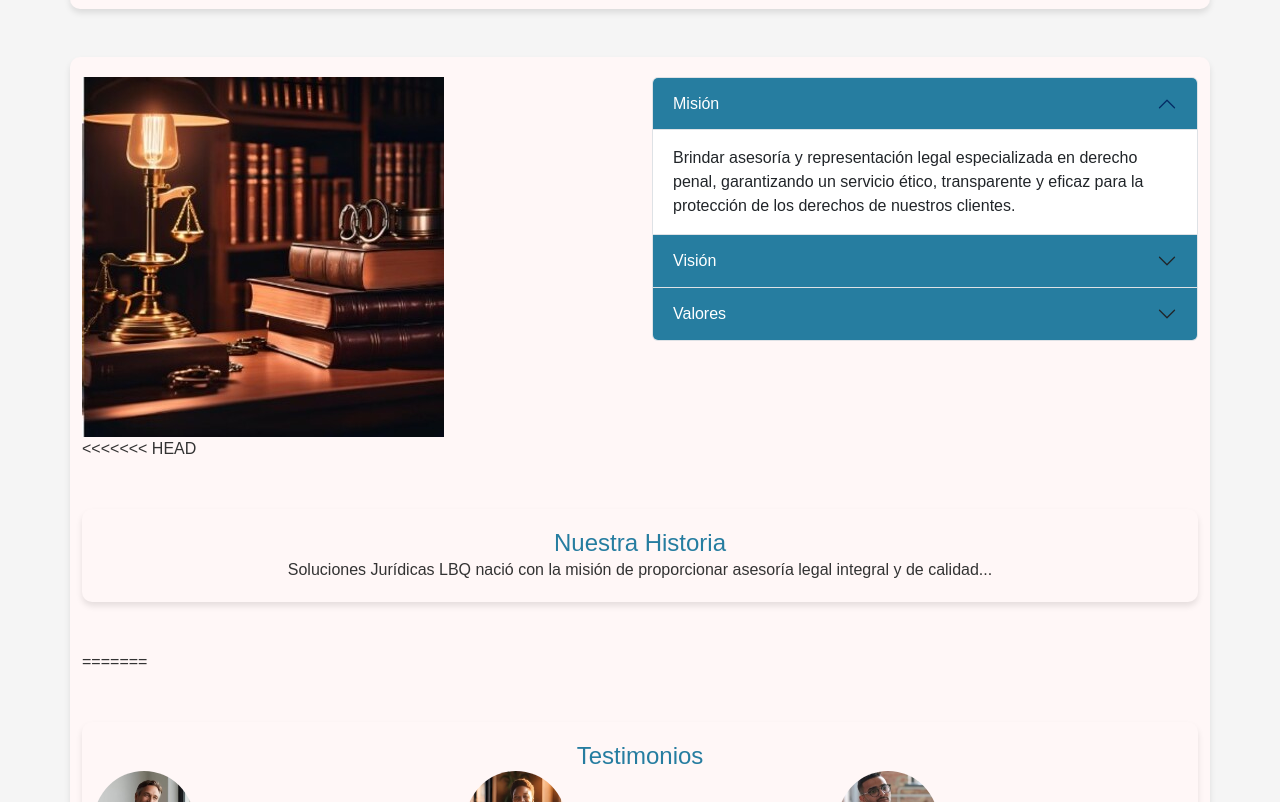
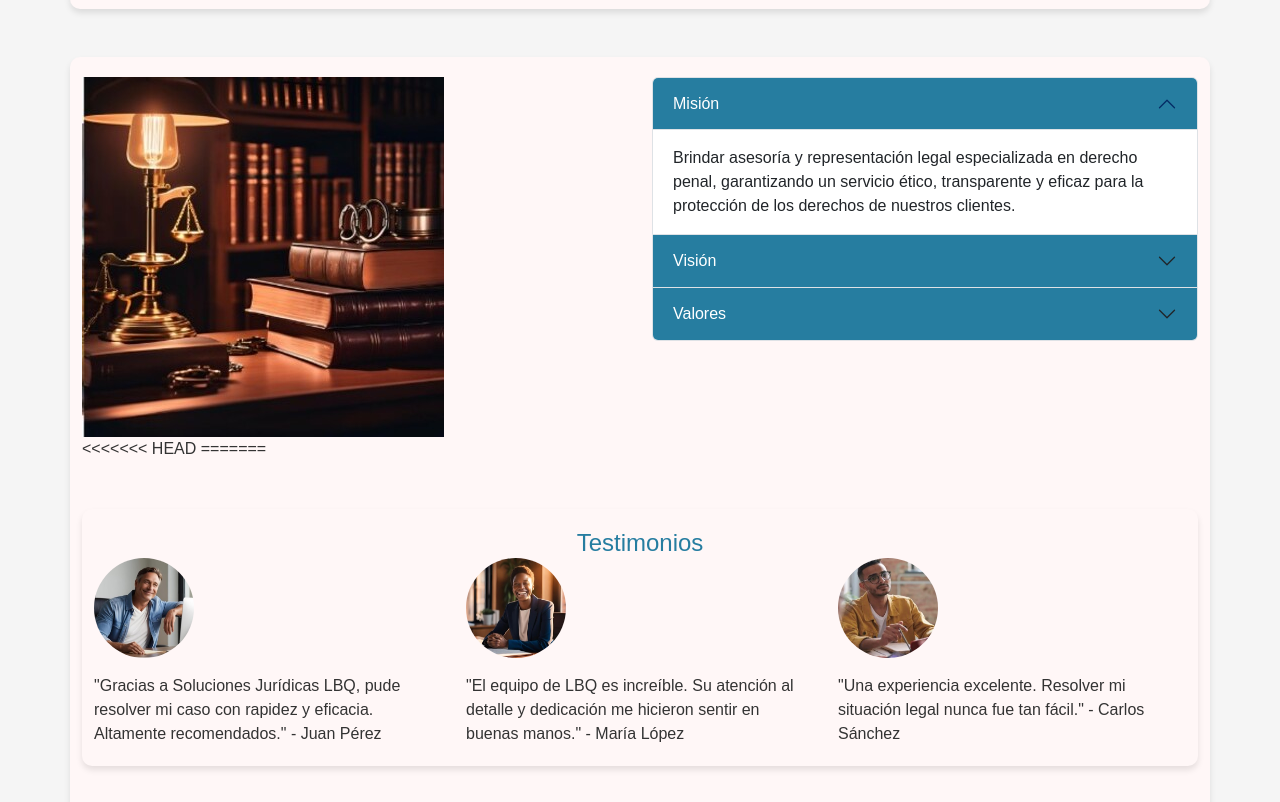
Before and after one commit to luky2908/soluciones-juridicas-lbq, a plain HTML site: page about.html in a window 1280 px wide. Shown: the part 375-1177 px from the top of the page. Drawn offline with nearby package versions, Linux system fonts and the light colour scheme.

Commit message:
Update about.html

```diff
--- a/about.html
+++ b/about.html
@@ -103,10 +103,7 @@
 </html>
 
 <<<<<<< HEAD
-        <section class="container my-5">
-            <h2 class="text-center">Nuestra Historia</h2>
-            <p class="text-center">Soluciones Jurídicas LBQ nació con la misión de proporcionar asesoría legal integral y de calidad...</p>
-        </section>
+
     </main>
 =======
 
```
